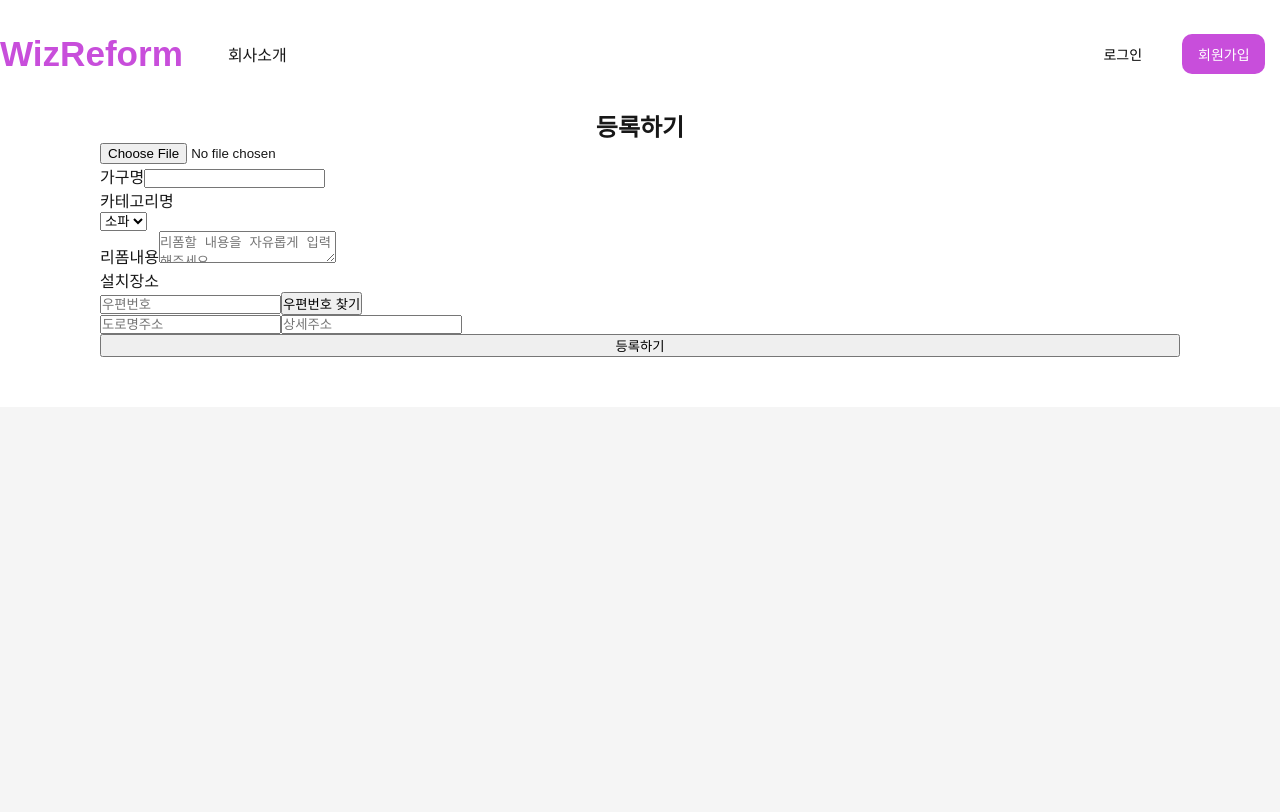
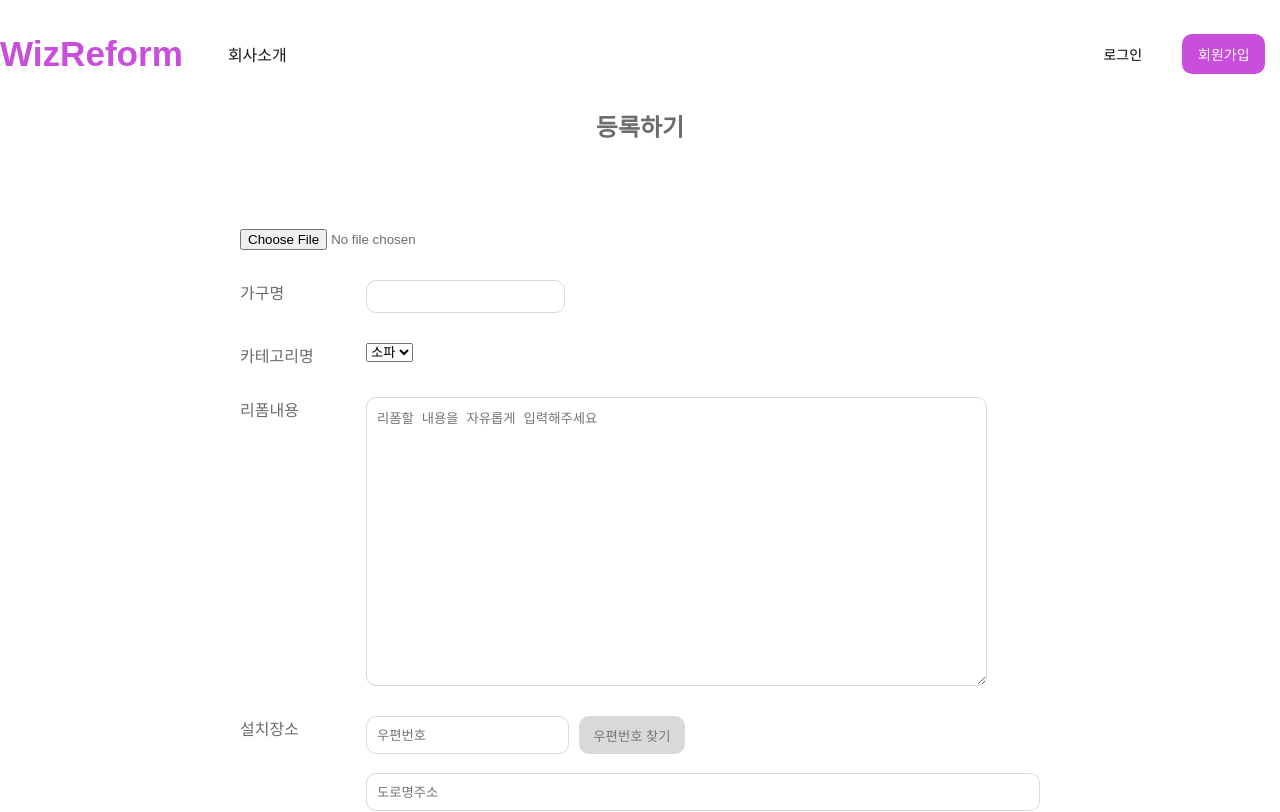
Before and after one commit to TomHoon/reform-wiz, a Next.js app: page /write in a window 1280 px wide. Shown: the top 812 px of the page. Built offline with nearby package versions, Linux system fonts and the light colour scheme.

Commit message:
등록하기 css 추가

```diff
--- a/app/write/page.jsx
+++ b/app/write/page.jsx
@@ -5,14 +5,20 @@ export default async function Write() {
  return (
   <div className={styles.writeContainer}>
    <h2>등록하기</h2>
-   <ul>
+   <ul className={styles.writeWrapper}>
+
+
     <li>
      <input type="file" name="" id="" />
     </li>
+
+
     <li className={styles.writeItem}>
      <label htmlFor="">가구명</label>
      <input type="text" name="" id="" />
     </li>
+
+
     <li className={styles.writeItem}>
      <label htmlFor="">카테고리명</label>
      <div className={styles.selectWrapper}>
@@ -25,24 +31,30 @@ export default async function Write() {
       </select>
      </div>
     </li>
+
+
     <li className={styles.writeItem}>
      <label htmlFor="">리폼내용</label>
-     <textarea name="" id="" placeholder="리폼할 내용을 자유롭게 입력해주세요"></textarea>
+     <textarea className={styles.writeTx} name="" id="" placeholder="리폼할 내용을 자유롭게 입력해주세요"></textarea>
     </li>
-    <li>
+
+
+    <li className={styles.writeItem}>
      <label htmlFor="">설치장소</label>
      <div className={styles.addressWrapper}>
       <div className={styles.addressNumArea}>
-       <input type="text" name="" id="" placeholder="우편번호" />
+       <input className={styles.addressMain} type="text" name="" id="" placeholder="우편번호" />
        <button>우편번호 찾기</button>
       </div>
-      <input type="text" name="" id="" placeholder="도로명주소" />
-      <input type="text" name="" id="" placeholder="상세주소" />
+      <input className={styles.addressSub} type="text" name="" id="" placeholder="도로명주소" />
+      <input className={styles.addressSub} type="text" name="" id="" placeholder="상세주소" />
      </div>
     </li>
+
+
    </ul>
 
-   <button>등록하기</button>
+   <button className={styles.writeBtn}>등록하기</button>
   </div>
  );
 }
--- a/styles/write/Write.module.scss
+++ b/styles/write/Write.module.scss
@@ -1,4 +1,15 @@
 .writeContainer {
+ display: flex;
+ flex-direction: column;
+ align-items: center;
+ color: #6D6B6B;
+
+ input[type="text"], .writeTx {
+  border: 1px solid #d9d9d9;
+  border-radius: 10px;
+  padding: 8px 10px;
+ }
+
  display: flex;
  flex-direction: column;
  max-width: 1080px;
@@ -9,4 +20,69 @@
  h2 {
   text-align: center;
  }
+
+.writeWrapper {
+ margin-top: 86px;
+ margin-bottom: 100px;
+ display: flex;
+ flex-direction: column;
+ gap: 30px;
 }
+
+ .writeItem {
+  display: flex;
+  gap: 15px;
+
+  label {
+   width: 111px;
+  }
+ }
+
+ .writeTx {
+  width: 621px;
+  height: 289px;
+  padding: 10px;
+ }
+
+ .addressWrapper {
+  display: flex;
+  flex-direction: column;
+  gap: 19px;
+
+  .addressNumArea {
+   display: flex;
+   gap: 10px;
+
+   button {
+    width: 106px;
+    height: 38px;
+    background-color: #d9d9d9;
+    color: #787878;
+    border: none;
+    border-radius: 10px;
+   }
+  }
+
+  input {
+   padding: 8px 10px;
+   height: 38px;
+  }
+  .addressMain {
+   width: 203px;
+  }
+
+  .addressSub {
+   width: 674px;
+  }
+
+ }
+ .writeBtn {
+  background-color: #C84EDB;
+  width: 240px;
+  height: 52px;
+  color: white;
+  border: none;
+  border-radius: 8px;
+ }
+
+}
```
